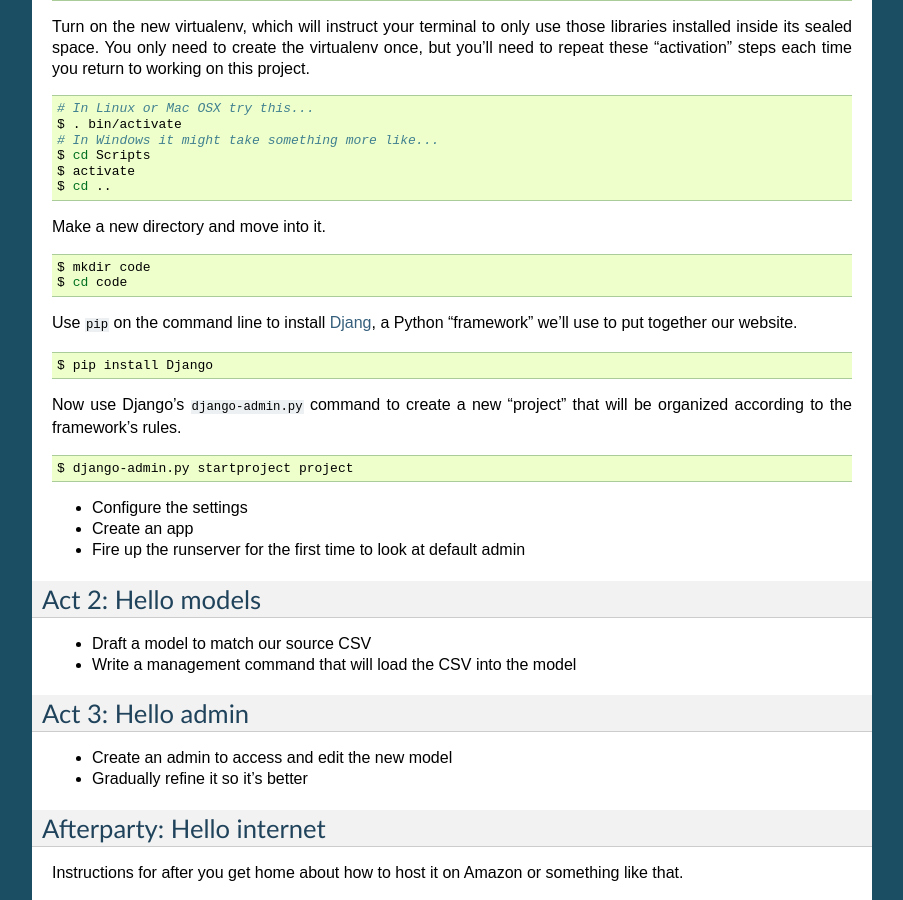
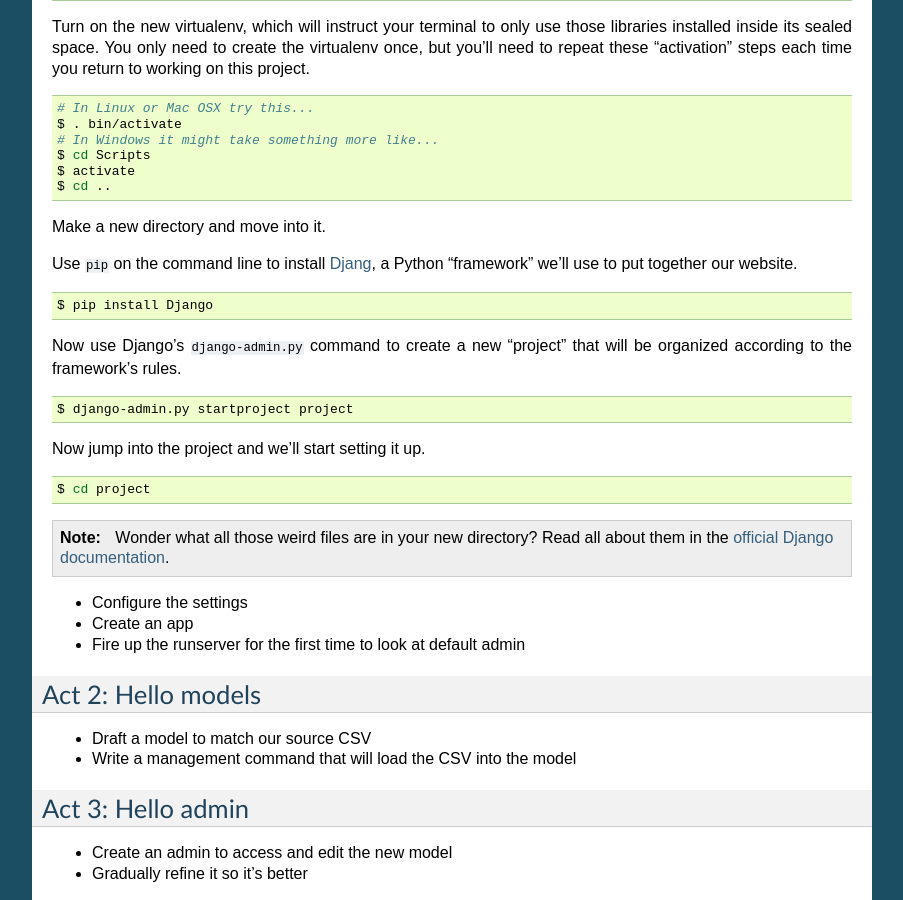
Before and after one commit to palewire/first-django-admin, a Sphinx documentation site: the page built from docs/index.rst, in a window 1280 px wide and 900 px high, scrolled down 2620 px. Shown: the whole window, without its empty margins (198-1101 px from the left). Built offline with Sphinx 7.4.7, drawn with Linux system fonts in a browser that asks for light colours.

Commit message:
Cleaned it up a little

```diff
--- a/docs/index.rst
+++ b/docs/index.rst
@@ -194,11 +194,6 @@
 
 Make a new directory and move into it.
 
-.. code-block:: bash
-
-    $ mkdir code
-    $ cd code
-
 Use ``pip`` on the command line to install `Djang <https://www.djangoproject.com/>`_, a Python "framework"
 we'll use to put together our website.
 
@@ -211,6 +206,16 @@
 .. code-block:: bash
 
     $ django-admin.py startproject project
+
+Now jump into the project and we'll start setting it up.
+
+.. code-block:: bash
+
+    $ cd project
+
+.. note::
+
+    Wonder what all those weird files are in your new directory? Read all about them in the `official Django documentation <https://docs.djangoproject.com/en/1.7/intro/tutorial01/#creating-a-project>`_.
 
 - Configure the settings
 - Create an app
```
Also changed, not shown: 5 other files.
